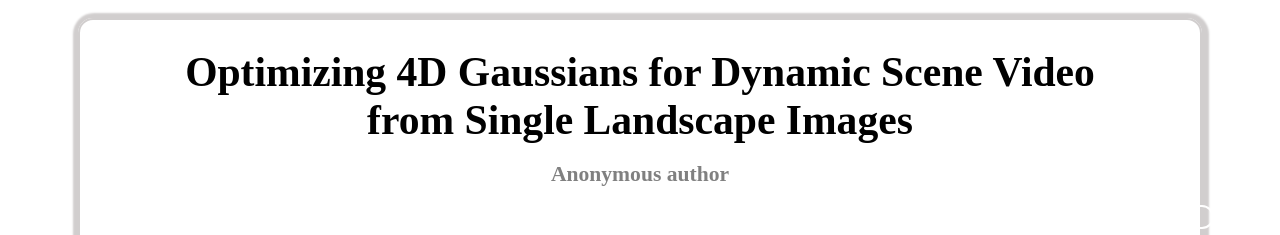
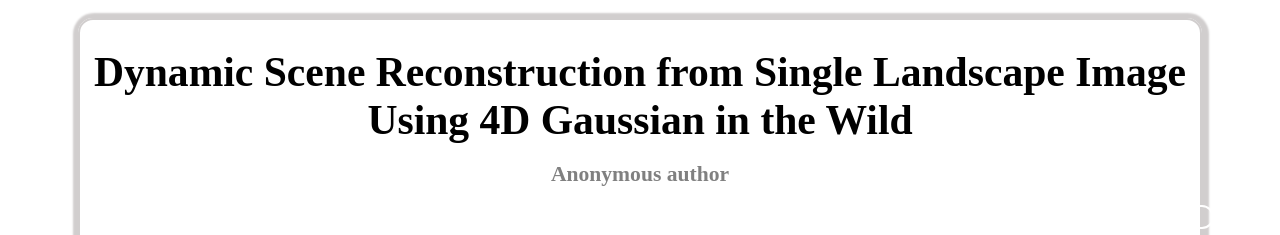
Before and after one commit to cvsp-lab/3D_MRM_page, a plain HTML site: page index.html in a window 1280 px wide. Shown: the top 235 px of the page. Drawn offline with Linux system fonts and the light colour scheme.

Commit message:
Update index.html

```diff
--- a/index.html
+++ b/index.html
@@ -135,7 +135,7 @@
     <br/>
     <div style="border: 2px solid rgb(209, 206, 206); border-radius: 15px; padding: 10px;width:1100px; margin:auto;box-shadow: 1px 1px 2px 6px rgb(209, 206, 206)">
         <br/>
-    <h1><p style="font-size:1.3em;text-align:center; font-family: 'Times New Roman'">Optimizing 4D Gaussians for Dynamic Scene Video<br>from Single Landscape Images</p></h1>
+    <h1><p style="font-size:1.3em;text-align:center; font-family: 'Times New Roman'">Dynamic Scene Reconstruction from Single Landscape Image Using 4D Gaussian in the Wild</p></h1>
     <br/>
     <h2><p style="color:gray;font-size:0.9em;text-align:center; font-family: 'Times New Roman'">Anonymous author</p></h2>
     <br/>
```
